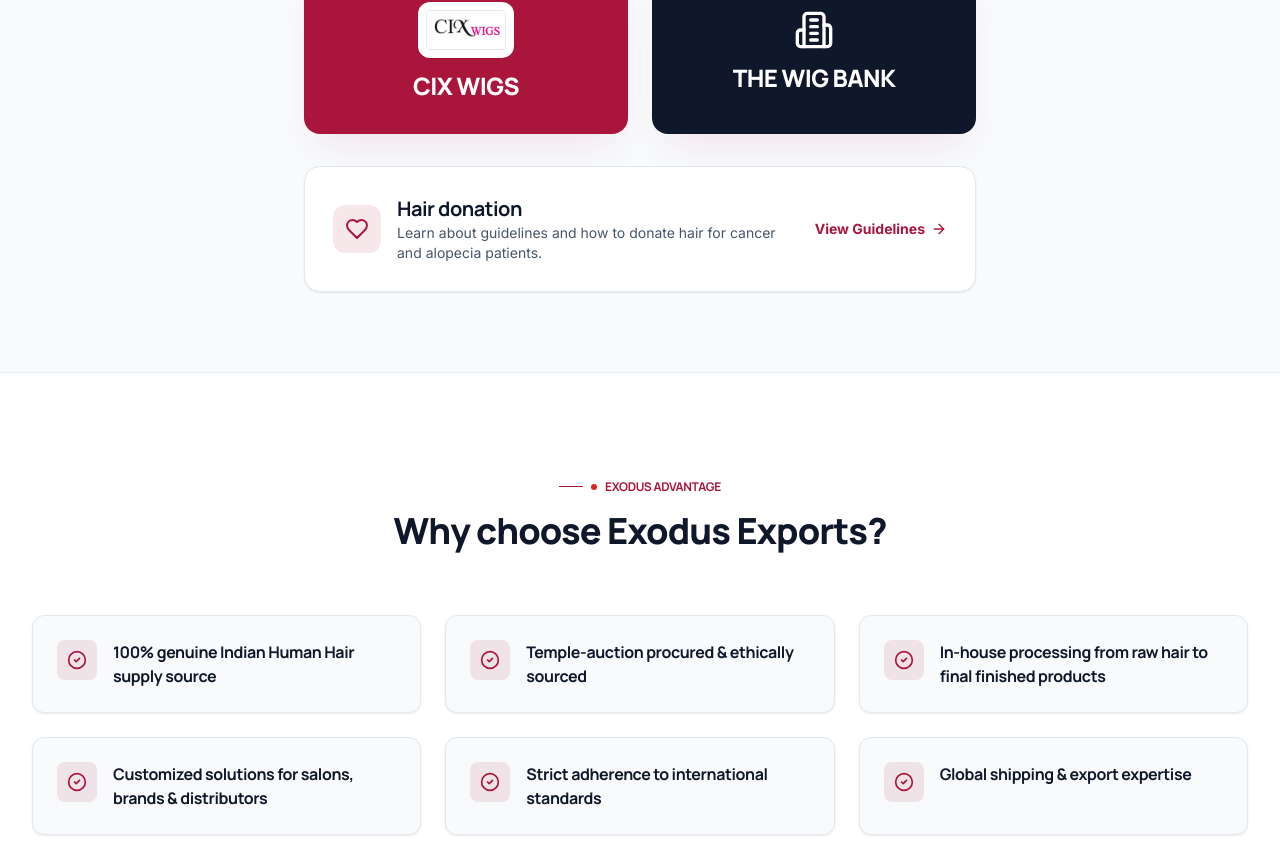
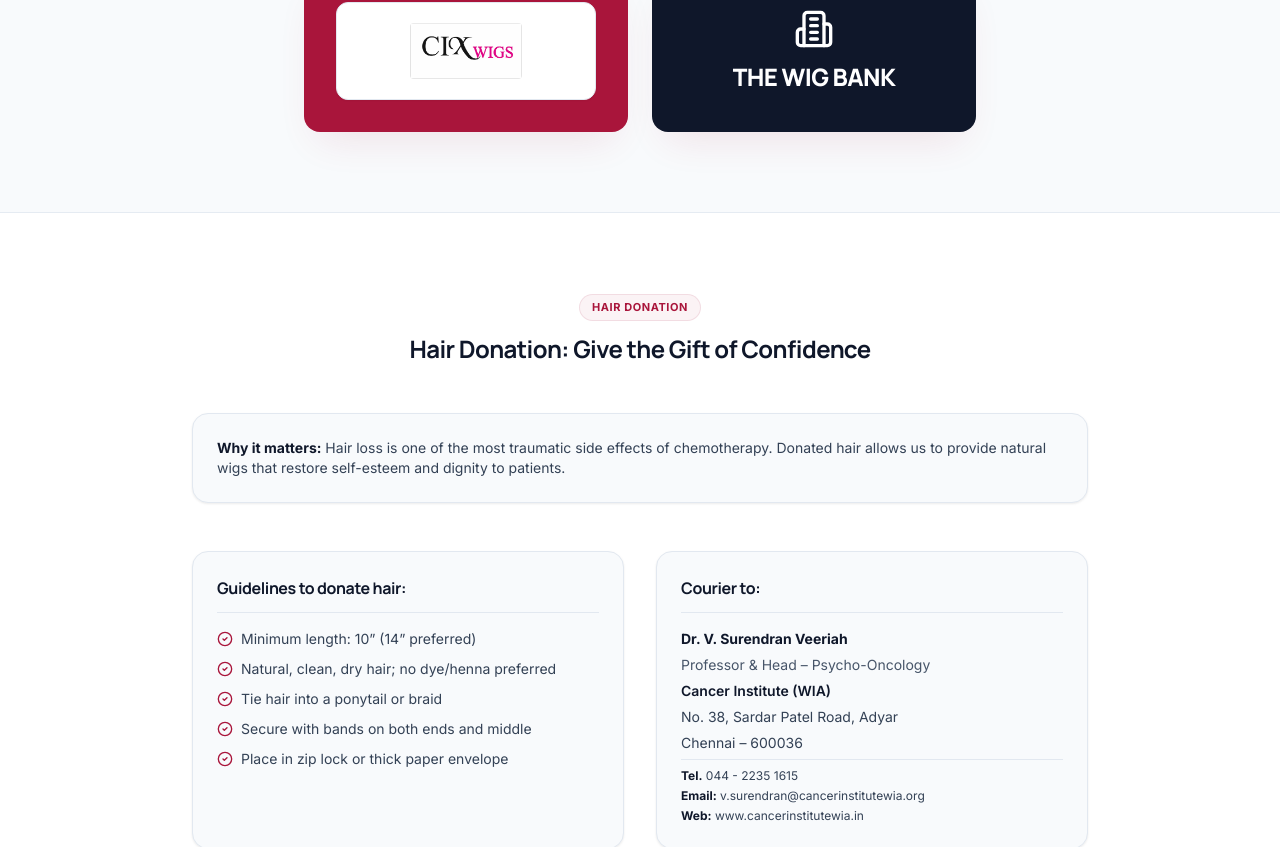
Before and after one commit to Sandeepsandeepkannan/exodus, a Next.js app: page /cranial-prosthesis in a window 1280 px wide. Shown: the part 1668-2515 px from the top of the page. Built offline with nearby package versions, Linux system fonts and the light colour scheme.

Commit message:
cix wig logo bigger

```diff
--- a/app/cranial-prosthesis/cix-wigs/page.tsx
+++ b/app/cranial-prosthesis/cix-wigs/page.tsx
@@ -43,9 +43,20 @@ export default function CixWigsPage() {
             <span className="h-1.5 w-1.5 rounded-full bg-[#A9153B]"></span> CIX WIGS
           </div>
 
-          <h1 className="text-2xl sm:text-3xl lg:text-4xl font-extrabold text-slate-900 tracking-tight font-display">
-            CIX WIGS
-          </h1>
+          {/* CIX WIGS LOGO */}
+          <div className="flex justify-center">
+            <div className="bg-white rounded-2xl p-4 sm:p-5 border border-slate-200 shadow-sm inline-flex items-center justify-center">
+              <Image
+                src="/CIXWIGSlogo.jpg"
+                alt="CIX Wigs Logo"
+                width={260}
+                height={90}
+                className="h-16 sm:h-20 w-auto object-contain rounded"
+                priority
+              />
+            </div>
+          </div>
+          <h1 className="sr-only">CIX WIGS</h1>
 
           <p className="text-base sm:text-lg font-bold text-[#A9153B] font-display max-w-2xl mx-auto">
             “From Beedi Rolling to Dignified Healing — One Wig at a Time”
--- a/app/cranial-prosthesis/page.tsx
+++ b/app/cranial-prosthesis/page.tsx
@@ -180,20 +180,17 @@ export default function CranialProsthesisPage() {
             {/* CIX WIGS */}
             <Link
               href="/cranial-prosthesis/cix-wigs"
-              className="p-8 rounded-2xl bg-[#A9153B] text-white shadow-elevated flex flex-col items-center justify-center space-y-3 hover:opacity-95 hover:scale-[1.02] transition-all duration-200 group cursor-pointer"
+              className="p-8 rounded-2xl bg-[#A9153B] text-white shadow-elevated flex items-center justify-center hover:opacity-95 hover:scale-[1.02] transition-all duration-200 group cursor-pointer"
             >
-              <div className="bg-white rounded-xl p-2 shadow-sm flex items-center justify-center">
+              <div className="w-full bg-white rounded-xl p-4 sm:p-5 border border-slate-200 shadow-sm flex items-center justify-center">
                 <Image
                   src="/CIXWIGSlogo.jpg"
                   alt="CIX Wigs Logo"
-                  width={140}
-                  height={50}
-                  className="h-10 w-auto object-contain rounded"
+                  width={240}
+                  height={80}
+                  className="h-12 sm:h-14 w-auto object-contain rounded"
                 />
               </div>
-              <h3 className="text-xl sm:text-2xl font-extrabold tracking-wider uppercase font-display">
-                CIX wigs
-              </h3>
             </Link>
 
             {/* THE WIG BANK */}
@@ -209,30 +206,84 @@ export default function CranialProsthesisPage() {
 
           </div>
 
-          {/* HAIR DONATION */}
-          <div className="max-w-2xl mx-auto">
-            <Link
-              href="/cranial-prosthesis/cix-wigs#hair-donation"
-              className="p-6 sm:p-7 rounded-2xl bg-white border border-slate-200 shadow-subtle hover:shadow-elevated hover:border-[#A9153B]/40 flex flex-col sm:flex-row items-center justify-between gap-4 transition-all duration-200 group cursor-pointer"
-            >
-              <div className="flex items-center gap-4 text-left">
-                <div className="h-12 w-12 rounded-xl bg-[#A9153B]/10 text-[#A9153B] flex items-center justify-center shrink-0 group-hover:bg-[#A9153B] group-hover:text-white transition-colors duration-300">
-                  <Heart className="h-6 w-6" />
-                </div>
-                <div>
-                  <h3 className="text-lg sm:text-xl font-bold text-slate-900 font-display group-hover:text-[#A9153B] transition-colors">
-                    Hair donation
-                  </h3>
-                  <p className="text-xs sm:text-sm text-slate-600">
-                    Learn about guidelines and how to donate hair for cancer and alopecia patients.
-                  </p>
+        </div>
+      </section>
+
+      {/* 4. HAIR DONATION: GIVE THE GIFT OF CONFIDENCE */}
+      <section id="hair-donation" className="py-20 bg-white border-b border-slate-100 scroll-mt-28">
+        <div className="max-w-7xl mx-auto px-4 sm:px-6 lg:px-8 space-y-12 max-w-5xl">
+
+          <ScrollReveal className="text-center space-y-3">
+            <div className="inline-flex items-center gap-2 px-3 py-1 rounded-full bg-[#A9153B]/5 border border-[#A9153B]/10 text-[#A9153B] text-[11px] font-bold uppercase tracking-wider">
+              Hair Donation
+            </div>
+            <h2 className="text-xl sm:text-2xl font-bold text-slate-900 font-display">
+              Hair Donation: Give the Gift of Confidence
+            </h2>
+          </ScrollReveal>
+
+          <div className="p-6 rounded-2xl bg-slate-50 border border-slate-200 shadow-subtle max-w-4xl mx-auto space-y-3">
+            <p className="text-xs sm:text-sm text-slate-700 leading-relaxed">
+              <strong className="text-slate-900">Why it matters:</strong> Hair loss is one of the most traumatic side effects of chemotherapy. Donated hair allows us to provide natural wigs that restore self-esteem and dignity to patients.
+            </p>
+          </div>
+
+          <div className="grid grid-cols-1 md:grid-cols-2 gap-8 max-w-4xl mx-auto">
+
+            {/* Guidelines to donate hair */}
+            <div className="p-6 rounded-2xl bg-slate-50 border border-slate-200 shadow-subtle space-y-4">
+              <h3 className="text-sm sm:text-base font-bold text-slate-900 font-display border-b border-slate-200 pb-3 text-[#A9153B]">
+                Guidelines to donate hair:
+              </h3>
+              <ul className="space-y-2.5 text-xs sm:text-sm text-slate-700">
+                <li className="flex items-start gap-2">
+                  <CheckCircle2 className="h-4 w-4 text-[#A9153B] shrink-0 mt-0.5" />
+                  <span>Minimum length: 10” (14” preferred)</span>
+                </li>
+                <li className="flex items-start gap-2">
+                  <CheckCircle2 className="h-4 w-4 text-[#A9153B] shrink-0 mt-0.5" />
+                  <span>Natural, clean, dry hair; no dye/henna preferred</span>
+                </li>
+                <li className="flex items-start gap-2">
+                  <CheckCircle2 className="h-4 w-4 text-[#A9153B] shrink-0 mt-0.5" />
+                  <span>Tie hair into a ponytail or braid</span>
+                </li>
+                <li className="flex items-start gap-2">
+                  <CheckCircle2 className="h-4 w-4 text-[#A9153B] shrink-0 mt-0.5" />
+                  <span>Secure with bands on both ends and middle</span>
+                </li>
+                <li className="flex items-start gap-2">
+                  <CheckCircle2 className="h-4 w-4 text-[#A9153B] shrink-0 mt-0.5" />
+                  <span>Place in zip lock or thick paper envelope</span>
+                </li>
+              </ul>
+            </div>
+
+            {/* Courier Address */}
+            <div className="p-6 rounded-2xl bg-slate-50 border border-slate-200 shadow-subtle space-y-4">
+              <h3 className="text-sm sm:text-base font-bold text-slate-900 font-display border-b border-slate-200 pb-3 text-[#A9153B]">
+                Courier to:
+              </h3>
+              <div className="space-y-1.5 text-xs sm:text-sm text-slate-700">
+                <p className="font-bold text-slate-900">Dr. V. Surendran Veeriah</p>
+                <p className="text-slate-600">Professor & Head – Psycho-Oncology</p>
+                <p className="font-semibold text-slate-900">Cancer Institute (WIA)</p>
+                <p>No. 38, Sardar Patel Road, Adyar</p>
+                <p>Chennai – 600036</p>
+                <div className="pt-2 border-t border-slate-200 space-y-1 text-xs">
+                  <p><strong className="text-slate-900">Tel.</strong> 044 - 2235 1615</p>
+                  <p><strong className="text-slate-900">Email:</strong> v.surendran@cancerinstitutewia.org</p>
+                  <p><strong className="text-slate-900">Web:</strong> www.cancerinstitutewia.in</p>
                 </div>
               </div>
-              <div className="flex items-center gap-1.5 text-xs sm:text-sm font-bold text-[#A9153B] group-hover:translate-x-1 transition-transform shrink-0">
-                <span>View Guidelines</span>
-                <ArrowRight className="h-4 w-4" />
-              </div>
-            </Link>
+            </div>
+
+          </div>
+
+          <div className="p-4 rounded-xl bg-slate-50 border border-slate-200 shadow-subtle text-center max-w-4xl mx-auto">
+            <p className="text-xs sm:text-sm font-semibold text-slate-800">
+              All donors receive a recognition certificate from the Cancer Institute (WIA)
+            </p>
           </div>
 
         </div>
--- a/app/page.tsx
+++ b/app/page.tsx
@@ -52,7 +52,7 @@ export default function HomePage() {
               </div>
 
               {/* Our Philosophy */}
-              <div className="p-6 sm:p-8 rounded-2xl bg-slate-50 border border-slate-200 space-y-4">
+              <div className="p-6 sm:p-8 rounded-2xl bg-slate-100 border border-slate-200 space-y-4">
                 <h3 className="text-lg sm:text-xl font-bold text-slate-900 font-display text-[#A9153B] flex items-center gap-2">
                   <Award className="h-5 w-5 text-[#A9153B]" /> Our philosophy
                 </h3>
```
Also changed, not shown: 1 other file (tests, documents, lock files or other folders).
